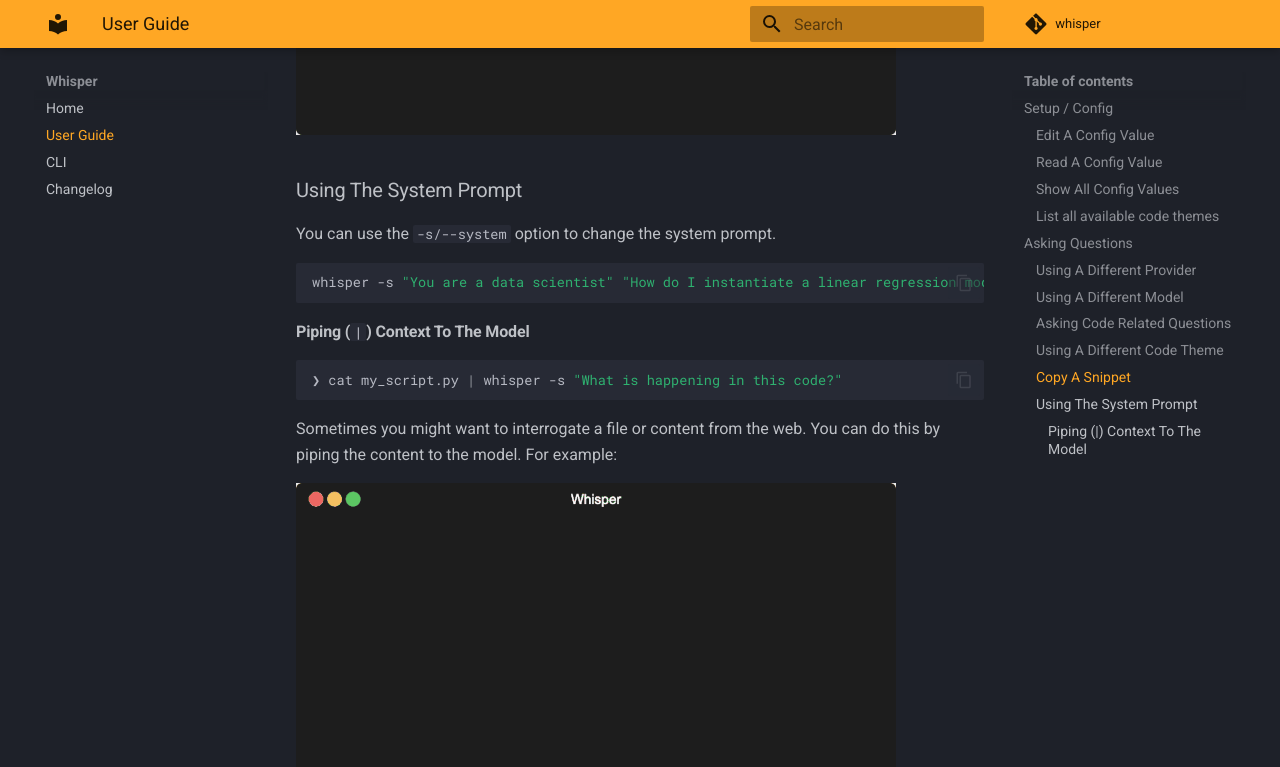
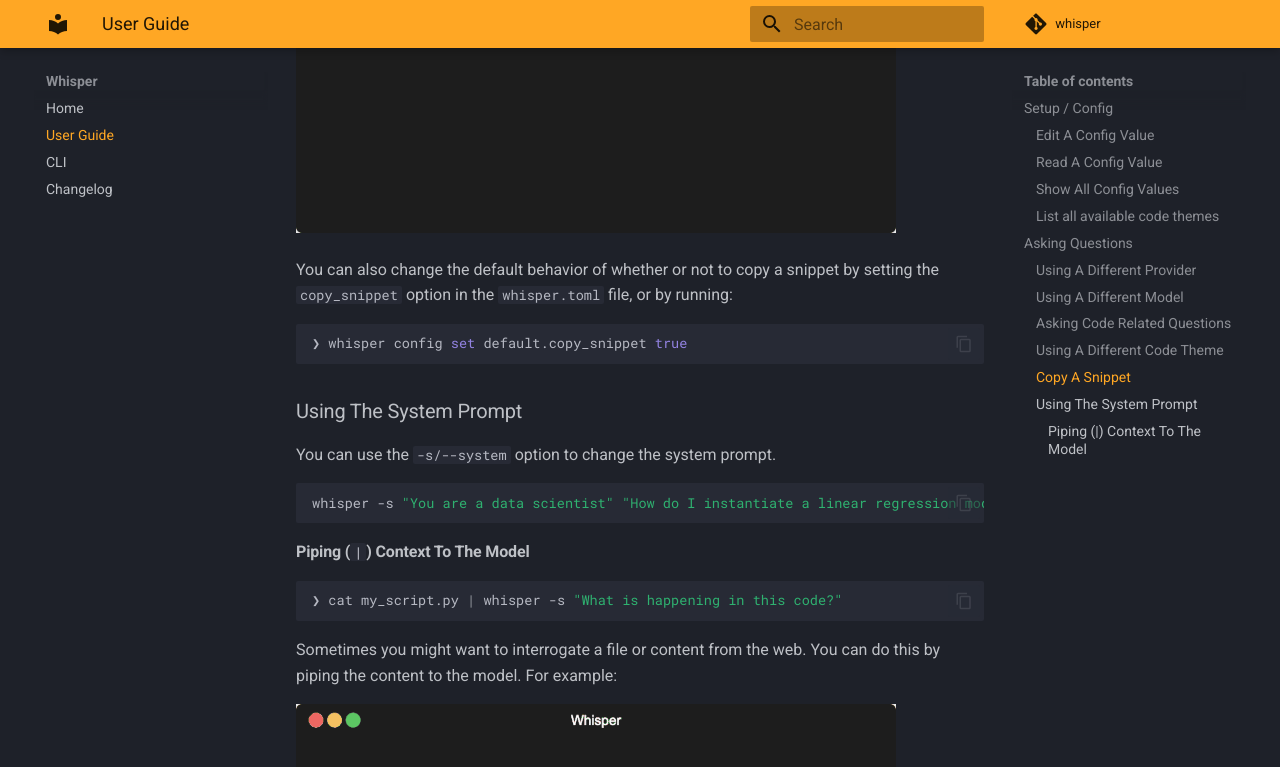
Before and after one commit to syn54x/whisper, an MkDocs documentation site: the page built from docs/guide.md, in a window 1280 px wide and 900 px high, scrolled down 4506 px. Shown: the top 767 px of the window. Built offline with MkDocs 1.6.1 and Material for MkDocs 9.7.7, drawn with Linux system fonts in a browser that asks for light colours; comment, search, counter and statistics services are not loaded; some of the changed text lies outside the part shown.

Commit message:
update docs

````diff
--- a/docs/guide.md
+++ b/docs/guide.md
@@ -7,7 +7,7 @@
 The first thing you should do is setup your config by running
 
 ```bash
-whisper config init
+❯whisper config init
 ```
 
 This will create a `whisper.toml` file in the `~/.whisper` directory.  You can then edit this file to set the API keys for the different LLM providers you want to use.
@@ -17,13 +17,13 @@
 You can always edit the `whisper.toml` file directly to change your config.  But you can also use the `whisper config set` command to change the config.  For example, to change the API key for the OpenAI provider, you can run:
 
 ```bash
-whisper config set openai.api_key YOUR_API_KEY
+❯ whisper config set openai.api_key YOUR_API_KEY
 ```
 
 Or, if you have your key stored in an environment variable, you can run:
 
 ```bash
-whisper config set openai.api_key $YOUR_API_KEY
+❯whisper config set openai.api_key $YOUR_API_KEY
 ```
 
 ### Read A Config Value
@@ -31,7 +31,7 @@
 You can read a config value by running `whisper config get <key>`.  For example, to read the API key for the OpenAI provider, you can run:
 
 ```bash
-whisper config get openai.api_key
+❯ whisper config get openai.api_key
 ```
 
 ### Show All Config Values
@@ -65,6 +65,12 @@
 You're config file defaults to using the OpenAI provider.  But you can change that with the `-p/--provider` option.  For example, to use the Anthropic provider, you can run:
 
 ![Different Provider](./assets/using_a_different_provider.gif)
+
+You can also change the default provider in the `whisper.toml` file, or by running:
+
+```bash
+❯ whisper config set default.provider "anthropic"
+```
 
 ### Using A Different Model
 
@@ -114,6 +120,12 @@
 
 ![Copy Snippet](./assets/copy_a_snippet.gif)
 
+You can also change the default behavior of whether or not to copy a snippet by setting the `copy_snippet` option in the `whisper.toml` file, or by running:
+
+```bash
+❯ whisper config set default.copy_snippet true
+```
+
 ### Using The System Prompt
 
 You can use the `-s/--system` option to change the system prompt.
````
Also changed, not shown: README.md (+1 -1 lines).
